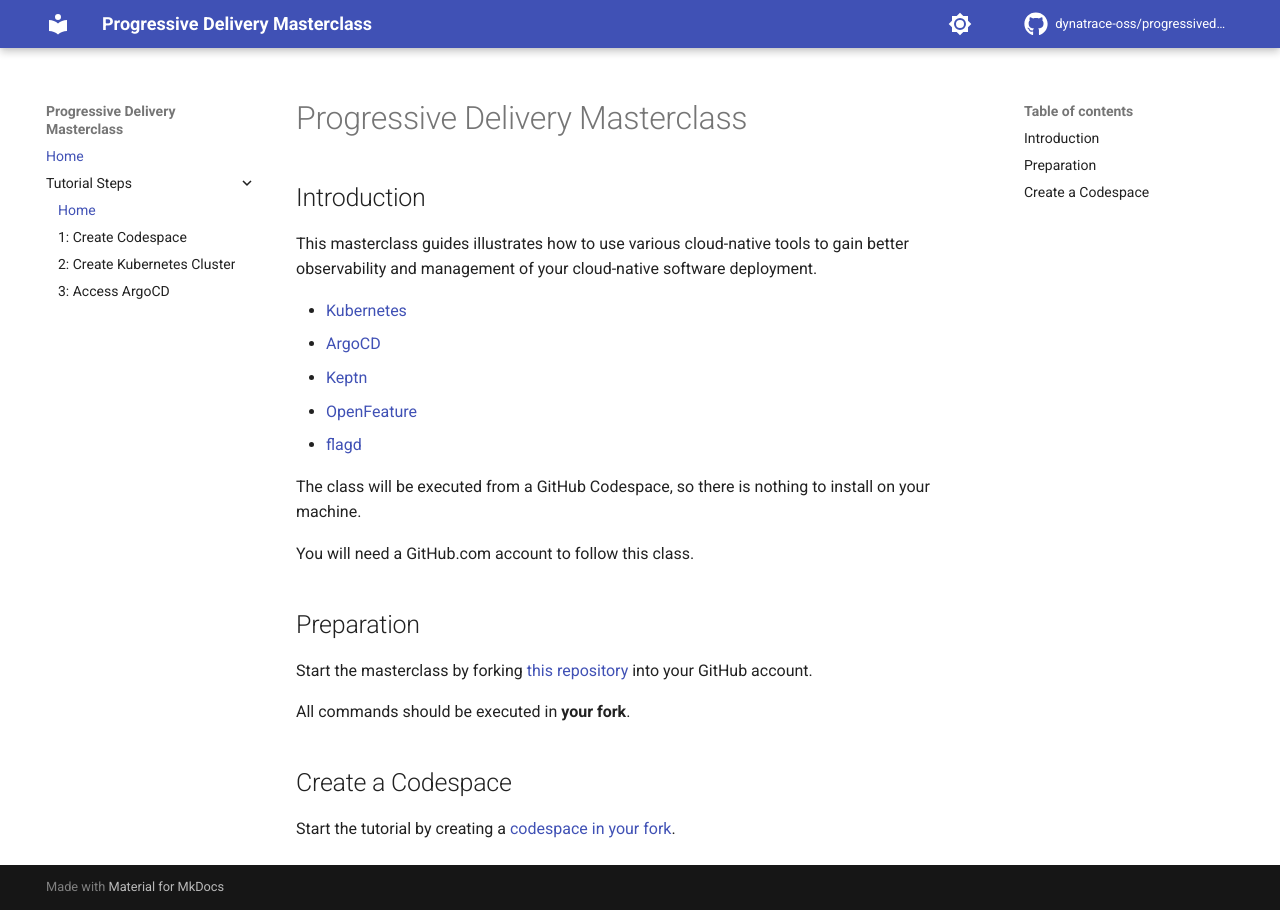
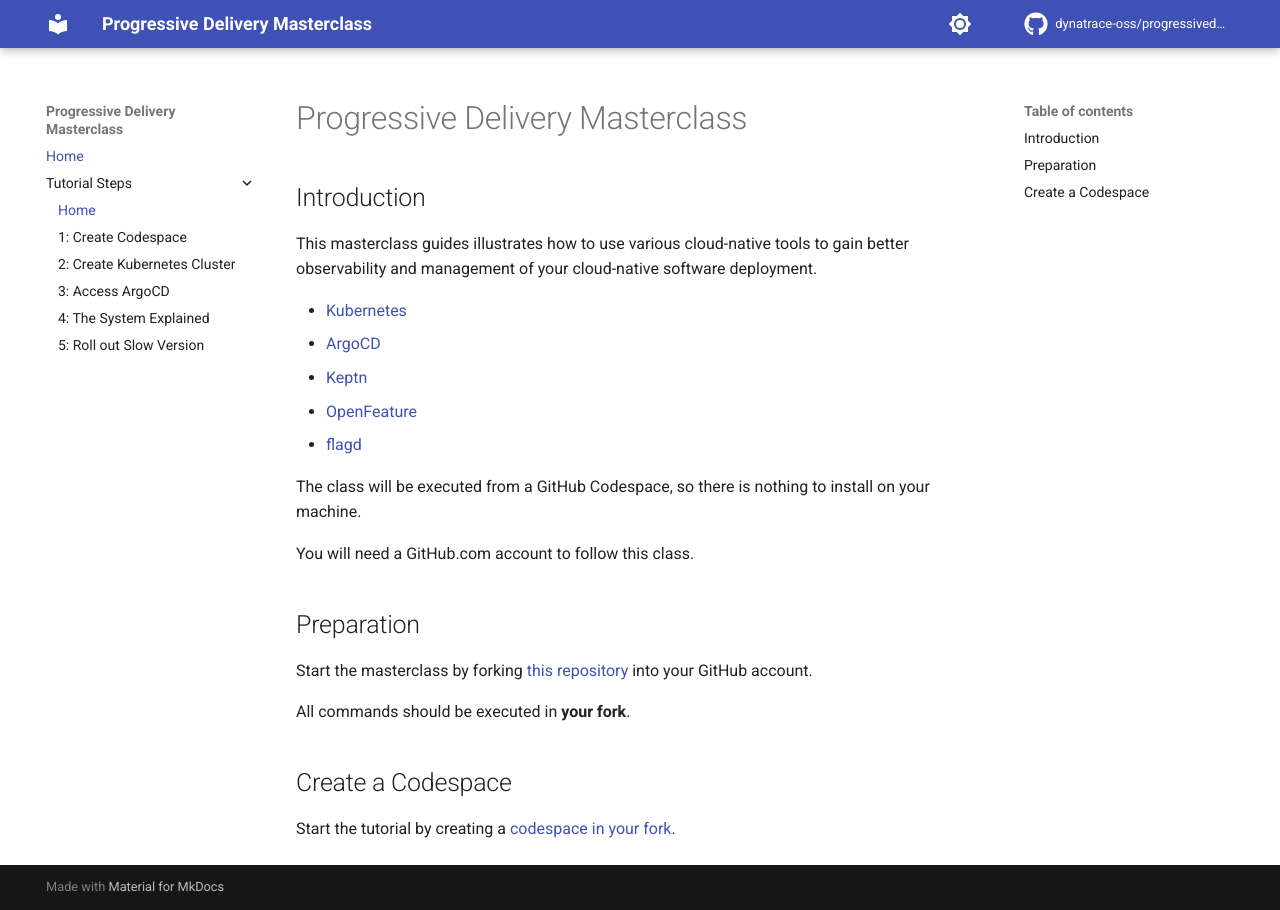
Before and after one commit to dynatrace-oss/progressiveDelivery-masterclass, an MkDocs documentation site: the page built from docs/index.md, in a window 1280 px wide. Built offline with MkDocs 1.6.1 and Material for MkDocs 9.7.7, drawn with Linux system fonts in a browser that asks for light colours; comment, search, counter and statistics services are not loaded.

Commit message:
add step 5

```diff
--- a/mkdocs.yml
+++ b/mkdocs.yml
@@ -35,6 +35,8 @@
       - '1: Create Codespace': '1-create-codespace.md'
       - '2: Create Kubernetes Cluster': '2-create-cluster.md'
       - '3: Access ArgoCD': '3-access-argo.md'
+      - '4: The System Explained': '4-explainer.md'
+      - '5: Roll out Slow Version': '5-deploy-slow-version.md'
 
 # pip install mkdocs-macros-plugin
 # Allows use of variables (see `extras` below)
```
